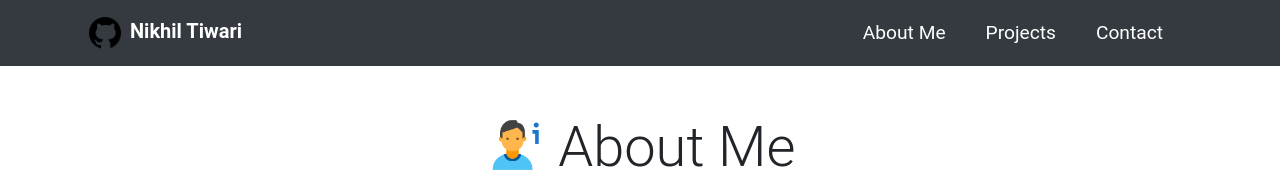
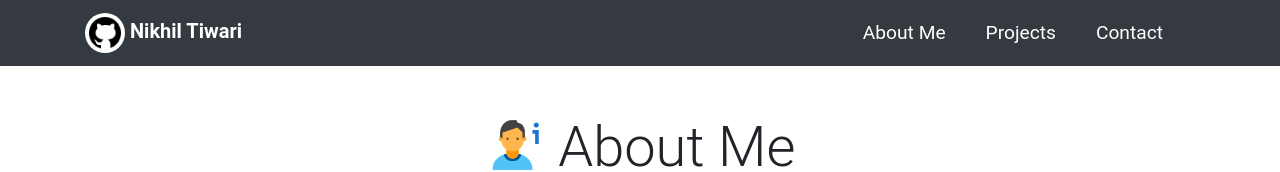
Before and after one commit to NikhilT8144/nikhilt8144.github.io, a plain HTML site: page index.html in a window 1280 px wide. Shown: the top 172 px of the page. Drawn offline with nearby package versions, Linux system fonts and the light colour scheme.

Commit message:
Update main.css

```diff
--- a/assets/css/main.css
+++ b/assets/css/main.css
@@ -76,6 +76,12 @@ body {
     transform: scale(1);
 }
 
+.github{
+    background-color: white;
+    border: none;
+    border-radius: 50%;
+}
+
 #myBtn:hover {
     background-color: #0056b3;
 }
```
